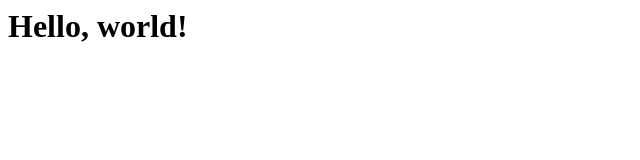
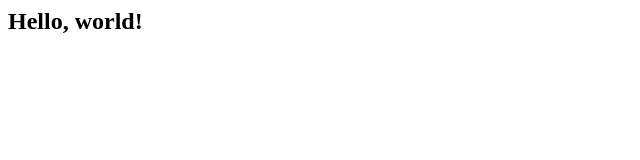
Before and after one commit to TairYerniyazov/Study, a plain HTML site: page index.html in a window 1280 px wide. Shown: the whole page, without its empty margins (0-640 px from the left). Drawn offline with Linux system fonts and the light colour scheme.

Commit message:
My first commit.

```diff
--- a/index.html
+++ b/index.html
@@ -1 +1 @@
-<h1>Hello, world!</h1>
+<h2>Hello, world!</h2>
```
